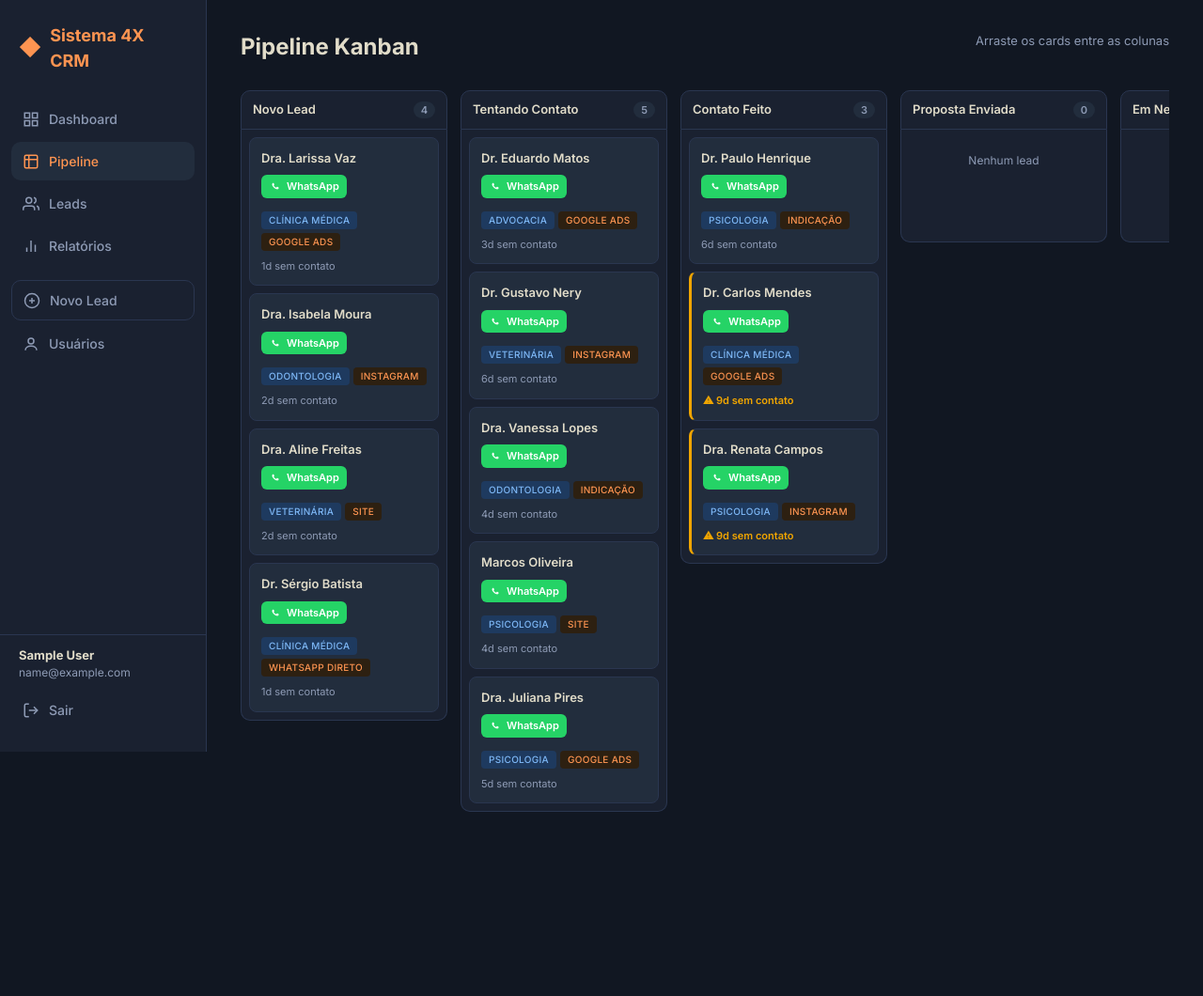
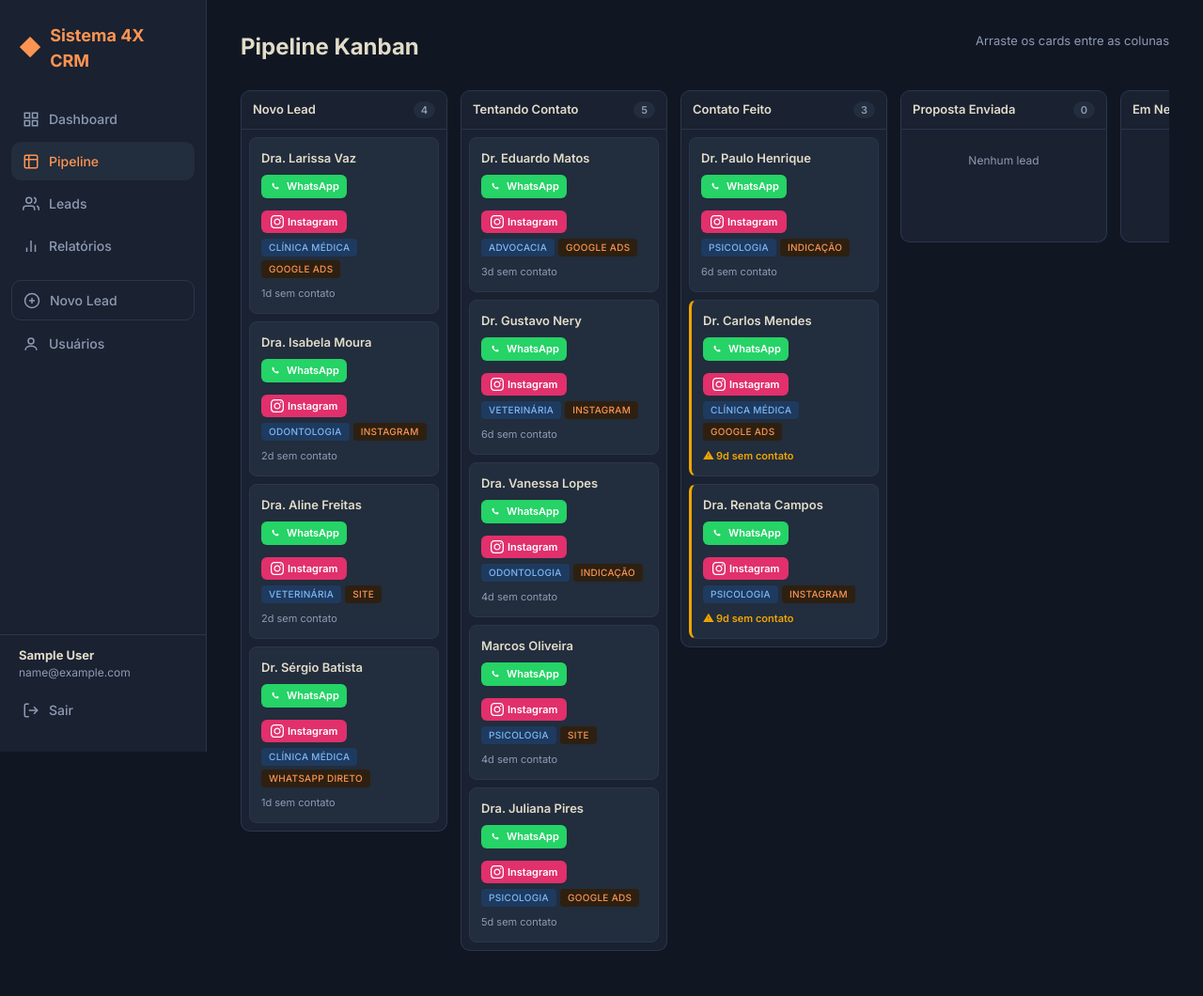
Before and after one commit to danielsilvadesa6/sistema-4x-crm, a Flask app: page /pipeline in a window 1280 px wide. Shown: the whole page at 94% size. Before the commit the page ends 864 px from the top, so only its background shows below. Run offline with Flask 3, Linux system fonts and the light colour scheme; the visitor is signed in with stand-in values (Sample User, id 1); data comes from the database, SQL or seed files in the repository; some libraries are stand-ins or nearby versions.

Commit message:
Mostrar botão Instagram em todos os cards do pipeline
Botão aparece em todos os leads. Se o @usuario estiver cadastrado,
abre o perfil direto; caso contrário, abre instagram.com.

Co-Authored-By: Claude Sonnet 4.6 <noreply@anthropic.com>

```diff
--- a/templates/pipeline.html
+++ b/templates/pipeline.html
@@ -41,13 +41,11 @@
           WhatsApp
         </a>
         {% endif %}
-        {% if card.instagram_link %}
-        <a href="{{ card.instagram_link }}" target="_blank" rel="noopener" class="btn-instagram"
+        <a href="{{ card.instagram_link or 'https://www.instagram.com/' }}" target="_blank" rel="noopener" class="btn-instagram"
            onclick="event.stopPropagation()">
           <svg viewBox="0 0 24 24" width="14" height="14" fill="currentColor"><path d="M12 2.163c3.204 0 3.584.012 4.85.07 3.252.148 4.771 1.691 4.919 4.919.058 1.265.069 1.645.069 4.849 0 3.205-.012 3.584-.069 4.849-.149 3.225-1.664 4.771-4.919 4.919-1.266.058-1.644.07-4.85.07-3.204 0-3.584-.012-4.849-.07-3.26-.149-4.771-1.699-4.919-4.92-.058-1.265-.07-1.644-.07-4.849 0-3.204.013-3.583.07-4.849.149-3.227 1.664-4.771 4.919-4.919 1.266-.057 1.645-.069 4.849-.069zm0-2.163c-3.259 0-3.667.014-4.947.072-4.358.2-6.78 2.618-6.98 6.98-.059 1.281-.073 1.689-.073 4.948 0 3.259.014 3.668.072 4.948.2 4.358 2.618 6.78 6.98 6.98 1.281.058 1.689.072 4.948.072 3.259 0 3.668-.014 4.948-.072 4.354-.2 6.782-2.618 6.979-6.98.059-1.28.073-1.689.073-4.948 0-3.259-.014-3.667-.072-4.947-.196-4.354-2.617-6.78-6.979-6.98-1.281-.059-1.69-.073-4.949-.073zm0 5.838c-3.403 0-6.162 2.759-6.162 6.162s2.759 6.163 6.162 6.163 6.162-2.759 6.162-6.163c0-3.403-2.759-6.162-6.162-6.162zm0 10.162c-2.209 0-4-1.79-4-4 0-2.209 1.791-4 4-4s4 1.791 4 4c0 2.21-1.791 4-4 4zm6.406-11.845c-.796 0-1.441.645-1.441 1.44s.645 1.44 1.441 1.44c.795 0 1.439-.645 1.439-1.44s-.644-1.44-1.439-1.44z"/></svg>
           Instagram
         </a>
-        {% endif %}
         </div>
         <div class="card-tags">
           <span class="tag tag-seg">{{ card.segmento }}</span>
```
